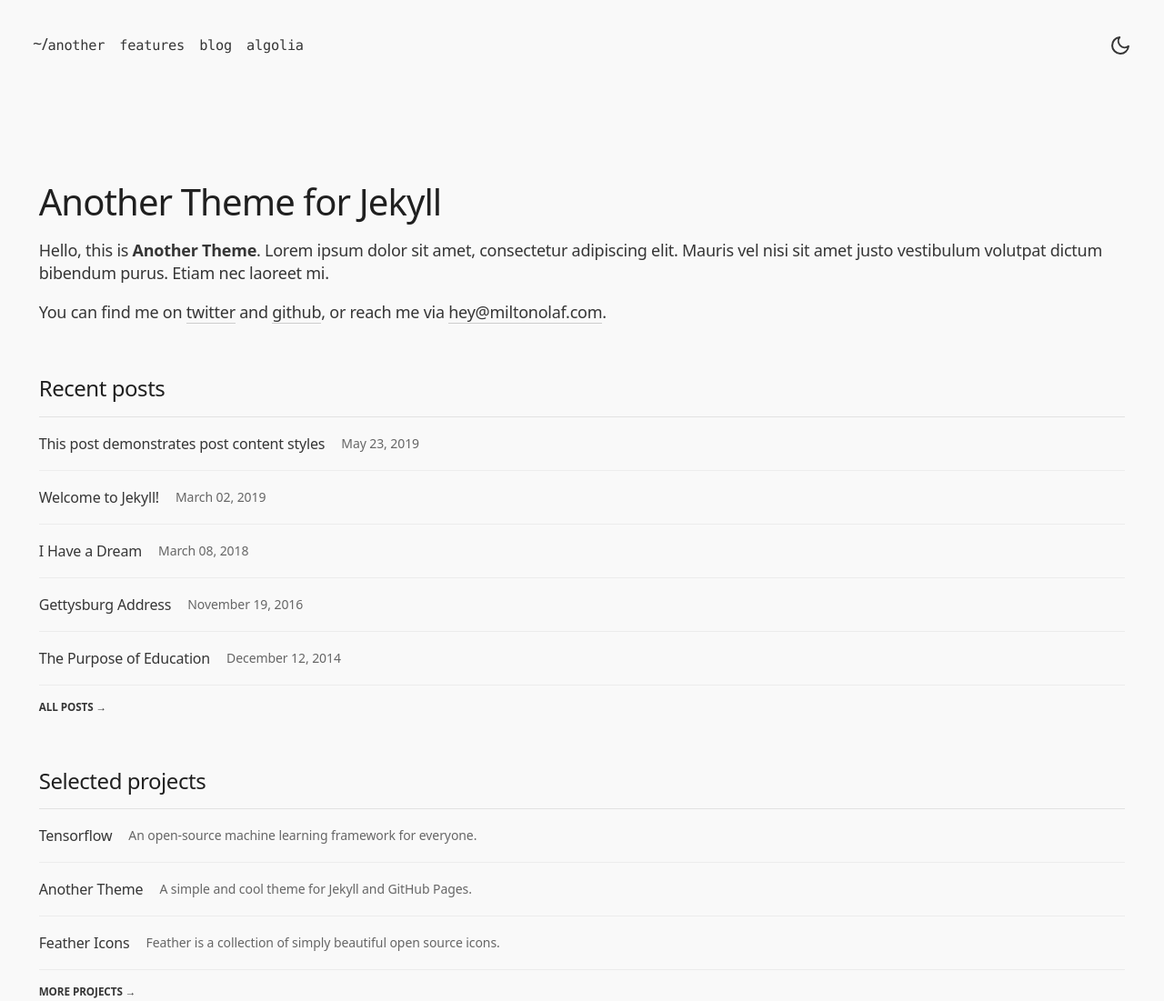
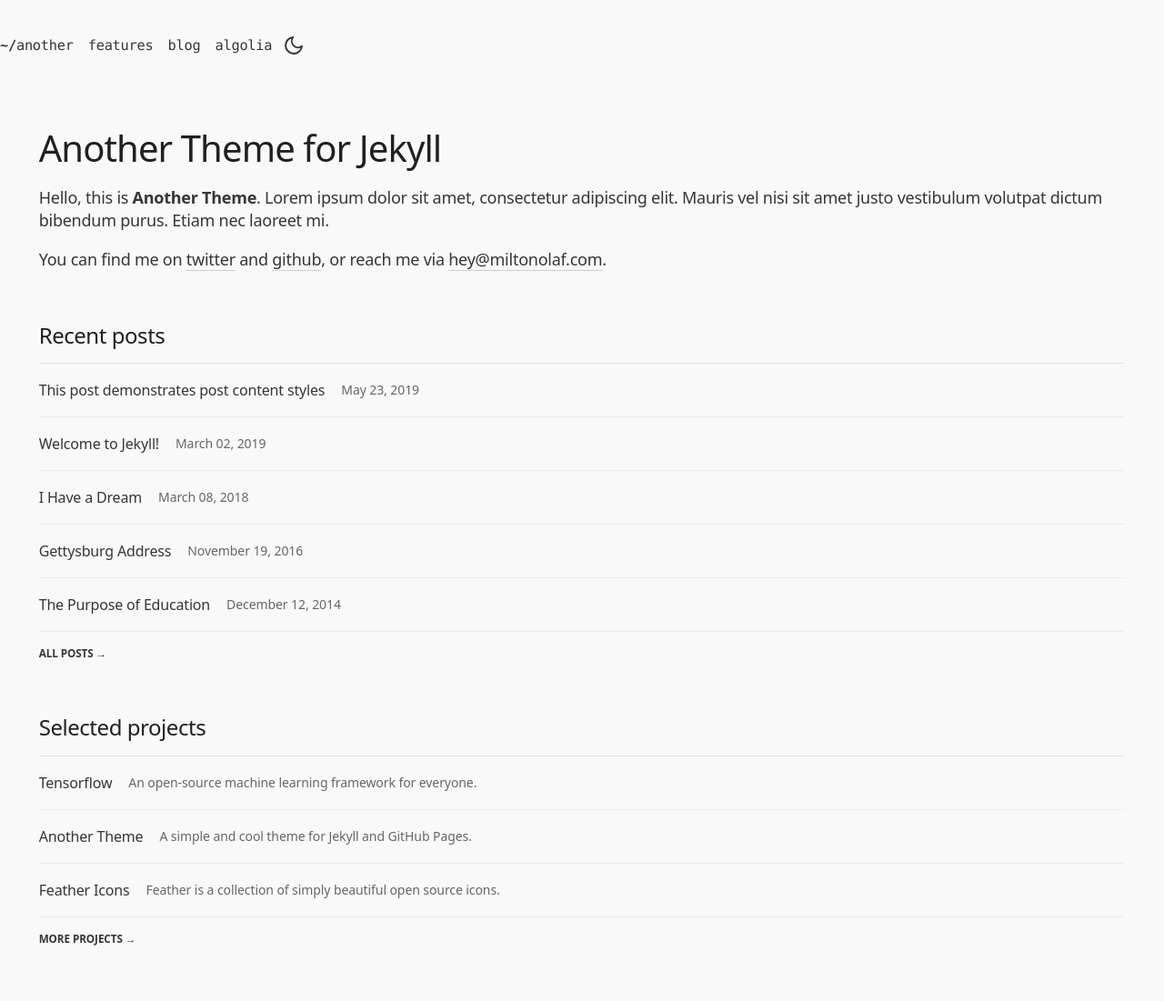
Before and after one commit to miltonparedes/another, a Jekyll site: the page built from index.md, in a window 1280 px wide. Shown: the whole page at 91% size. Built offline with Jekyll 4.4.1, drawn with Linux system fonts in a browser that asks for light colours; some web fonts are replaced; after the commit the page ends 1043 px from its top, so only the background shows below that.

Commit message:
minify header

```diff
--- a/_sass/another/_header.scss
+++ b/_sass/another/_header.scss
@@ -1,12 +1,9 @@
 .page-header {
   display: flex;
-  padding: 2rem 1rem;
-  justify-content: space-between;
-  margin-bottom: 0;
+  padding: 2rem 0;
 
-  @media (min-width: $medium-breakpoint) {
-    margin-bottom: 5rem;
-    padding: 2rem;
+  @include media-breakpoint-down(md) {
+    margin-bottom: 0rem;
   }
 }
 .nav-menu {
@@ -20,7 +17,7 @@
       a{
         border-bottom: 0;
         font-family: $code-font-family;
-        font-weight: 450;
+        font-weight: 400;
         font-size: 0.85rem;
         text-transform: lowercase;
 
@@ -29,6 +26,9 @@
       &:first-child{
         &::before {
           content: "~/";
+          font-family: $code-font-family;
+          font-weight: 600;
+          font-size: 0.85rem;
         }
       }
     }
```
